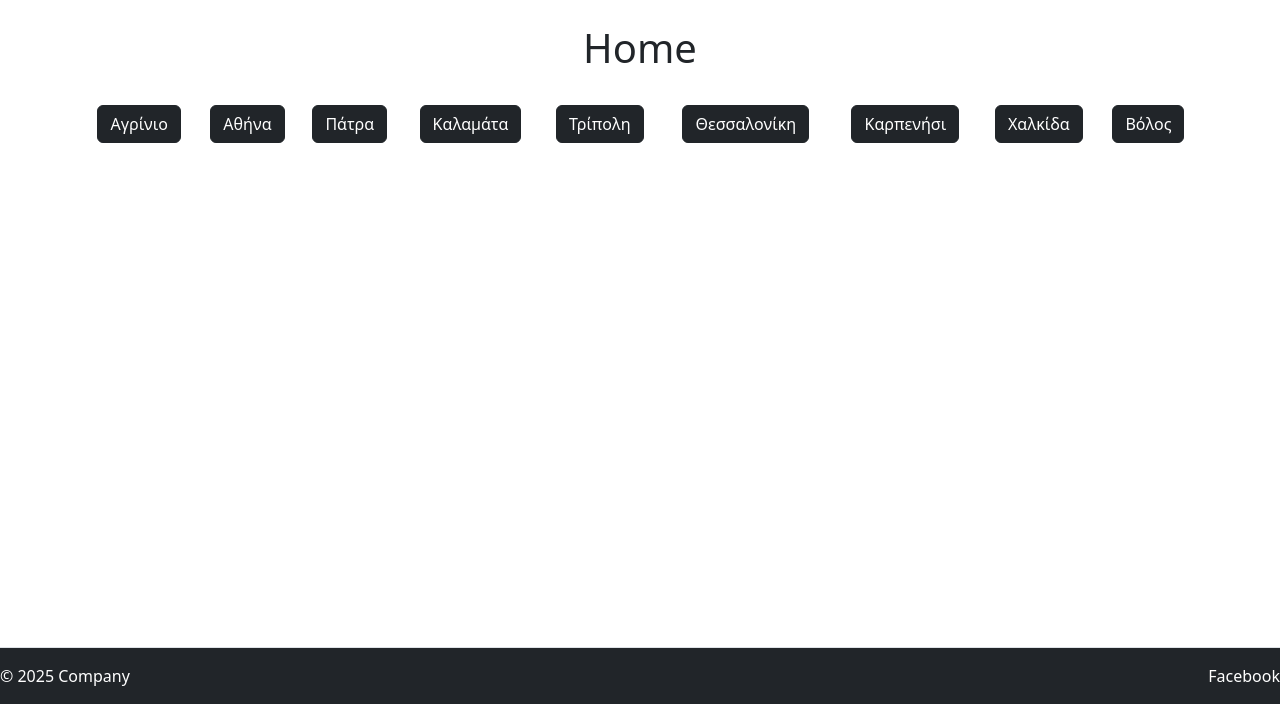
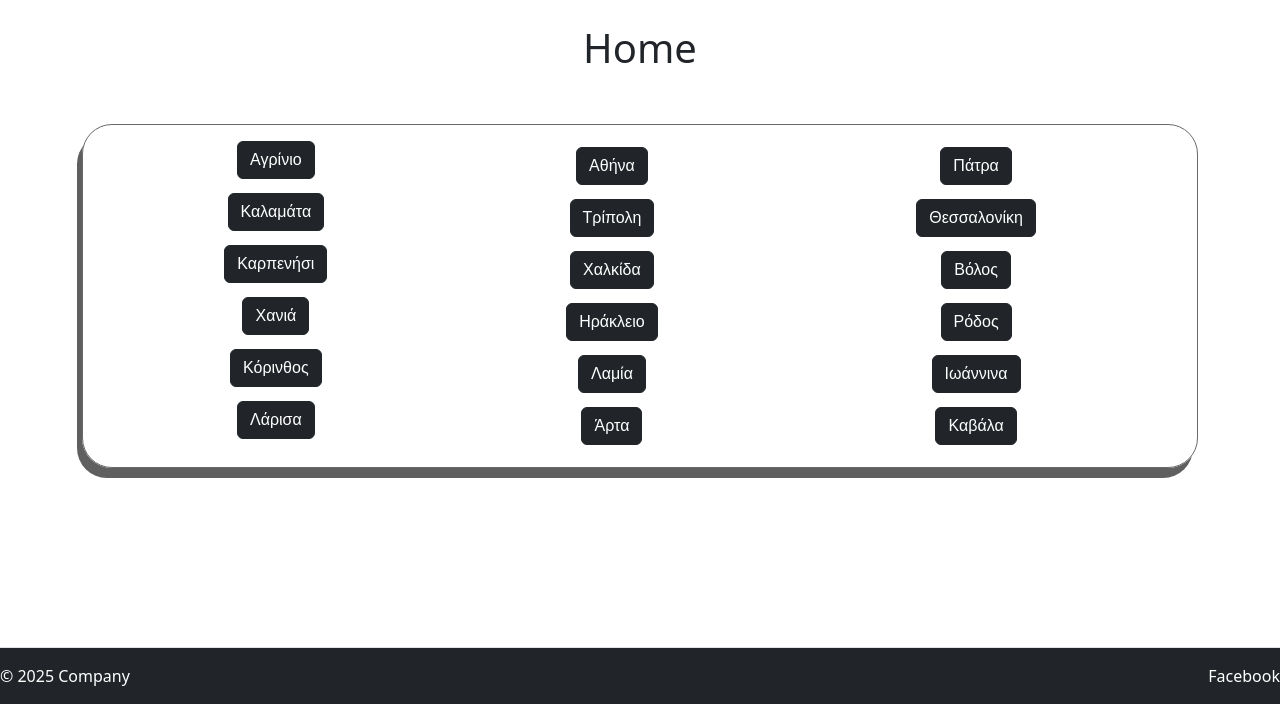
Before and after one commit to NoizCode/kairosnow, a Flask app: page / in a window 1280 px wide. Shown: the part 72-780 px from the top of the page. Run offline with Flask 3, Linux system fonts and the light colour scheme.

Commit message:
Added cities

```diff
--- a/website/services/weather_service.py
+++ b/website/services/weather_service.py
@@ -11,7 +11,8 @@ import requests
 import json
 
 API_KEY = "c97a89a1a175f935e3f864807e4643f4"
-cities = ["Agrinio", "Athens", "Patra", "Kalamata", "Tripoli", "Thessaloniki", "Karpenisi", "Chalkis", "Volos"]
+cities = ["Agrinio", "Athens", "Patra", "Kalamata", "Tripoli", "Thessaloniki", "Karpenisi", "Chalkis", "Volos",
+          "Chania", "Heraklion", "Rodos", "Korinthos", "Lamia", "Ioannina", "Larisa", "Arta", "Kavala"]
 k = 273.15 # Kelvin to celsius conversion
 
 for current_city in cities:
--- a/website/static/style.css
+++ b/website/static/style.css
@@ -16,6 +16,20 @@ html, body {
 #footer {
     margin-top: auto;
     width: 100%;
+}
+
+.cities-table {
+    width: 30%;
+    border-collapse: separate;
+    border-spacing: 0;
+    border-radius: 30px;
+    overflow: hidden;
+    border: 1px solid dimgray;
+    margin: 20px auto;
+    box-shadow: -5px 10px #5f5f5f;
+    text-align: center;
+    font-family: sans-serif;
+    padding: 15px;
 }
 
 .main-table {
--- a/website/templates/base.html
+++ b/website/templates/base.html
@@ -6,6 +6,7 @@
         <title>kairos now | {% block title %} {% endblock %}</title>
         <link href="https://cdn.jsdelivr.net/npm/bootstrap@5.3.3/dist/css/bootstrap.min.css" rel="stylesheet" integrity="sha384-QWTKZyjpPEjISv5WaRU9OFeRpok6YctnYmDr5pNlyT2bRjXh0JMhjY6hW+ALEwIH" crossorigin="anonymous">
         <link rel="stylesheet" href="../static/style.css">
+        <link rel="shortcut icon" href="{{ url_for('static', filename='favicon.ico') }}" type="image/x-icon" />
     </head>
     <body>
         <div class="wrapper">
--- a/website/templates/home.html
+++ b/website/templates/home.html
@@ -3,9 +3,9 @@
 <br>
 <h1 style="text-align:center;">Home</h1>
 <br>
-<table class="Cities" style="width:100%;" cellpadding="1">
+<table class="cities-table" style="width:100%;" cellpadding="1">
 	<tr>
-		<td align="center"><a href="{{ url_for('views.main_view', value='Agrinio') }}">
+		<td align="center" style="padding-bottom: 13px;"><a href="{{ url_for('views.main_view', value='Agrinio') }}">
 		<button type="button" class="btn btn-dark" value="Agrinio">Αγρίνιο</button></a></td>
 		<td align="center">
 		<a href="{{ url_for('views.main_view', value='Athens') }}">
@@ -13,7 +13,9 @@
 		<td align="center">
 		<a href="{{ url_for('views.main_view', value='Patra') }}">
 		<button type="button" class="btn btn-dark" value="Patra">Πάτρα</button></a></td>
-		<td align="center">
+	</tr>
+	<tr>
+		<td align="center" style="padding-bottom: 13px;">
 		<a href="{{ url_for('views.main_view', value='Kalamata') }}">
 		<button type="button" class="btn btn-dark" value="Kalamata">Καλαμάτα</button></a></td>
 		<td align="center">
@@ -22,7 +24,9 @@
 		<td align="center">
 		<a href="{{ url_for('views.main_view', value='Thessaloniki') }}">
 		<button type="button" class="btn btn-dark" value="Thessaloniki">Θεσσαλονίκη</button></a></td>
-		<td align="center">
+	</tr>
+	<tr>
+		<td align="center" style="padding-bottom: 13px;">
 		<a href="{{ url_for('views.main_view', value='Karpenisi') }}">
 		<button type="button" class="btn btn-dark" value="Karpenisi">Καρπενήσι</button></a></td>
 		<td align="center">
@@ -32,5 +36,38 @@
 		<a href="{{ url_for('views.main_view', value='Volos') }}">
 		<button type="button" class="btn btn-dark" value="volos">Βόλος</button></a></td>
 	</tr>
+	<tr>
+		<td align="center" style="padding-bottom: 13px;">
+		<a href="{{ url_for('views.main_view', value='Chania') }}">
+		<button type="button" class="btn btn-dark" value="Karpenisi">Χανιά</button></a></td>
+		<td align="center">
+		<a href="{{ url_for('views.main_view', value='Heraklion') }}">
+		<button type="button" class="btn btn-dark" value="Chalkis">Ηράκλειο</button></a></td>
+		<td align="center">
+		<a href="{{ url_for('views.main_view', value='Rodos') }}">
+		<button type="button" class="btn btn-dark" value="Chalkis">Ρόδος</button></a></td>
+	</tr>
+	<tr>
+		<td align="center" style="padding-bottom: 13px;">
+		<a href="{{ url_for('views.main_view', value='Korinthos') }}">
+		<button type="button" class="btn btn-dark" value="Karpenisi">Κόρινθος</button></a></td>
+		<td align="center">
+		<a href="{{ url_for('views.main_view', value='Lamia') }}">
+		<button type="button" class="btn btn-dark" value="Chalkis">Λαμία</button></a></td>
+		<td align="center">
+		<a href="{{ url_for('views.main_view', value='Ioannina') }}">
+		<button type="button" class="btn btn-dark" value="Chalkis">Ιωάννινα</button></a></td>
+	</tr>
+	<tr>
+		<td align="center" style="padding-bottom: 13px;">
+		<a href="{{ url_for('views.main_view', value='Larisa') }}">
+		<button type="button" class="btn btn-dark" value="Karpenisi">Λάρισα</button></a></td>
+		<td align="center">
+		<a href="{{ url_for('views.main_view', value='Arta') }}">
+		<button type="button" class="btn btn-dark" value="Chalkis">Άρτα</button></a></td>
+		<td align="center">
+		<a href="{{ url_for('views.main_view', value='Kavala') }}">
+		<button type="button" class="btn btn-dark" value="Chalkis">Καβάλα</button></a></td>
+	</tr>
 </table>
 {% endblock %}
```
Also changed, not shown: ideas.txt (+5 -3 lines), instance/database.db.
